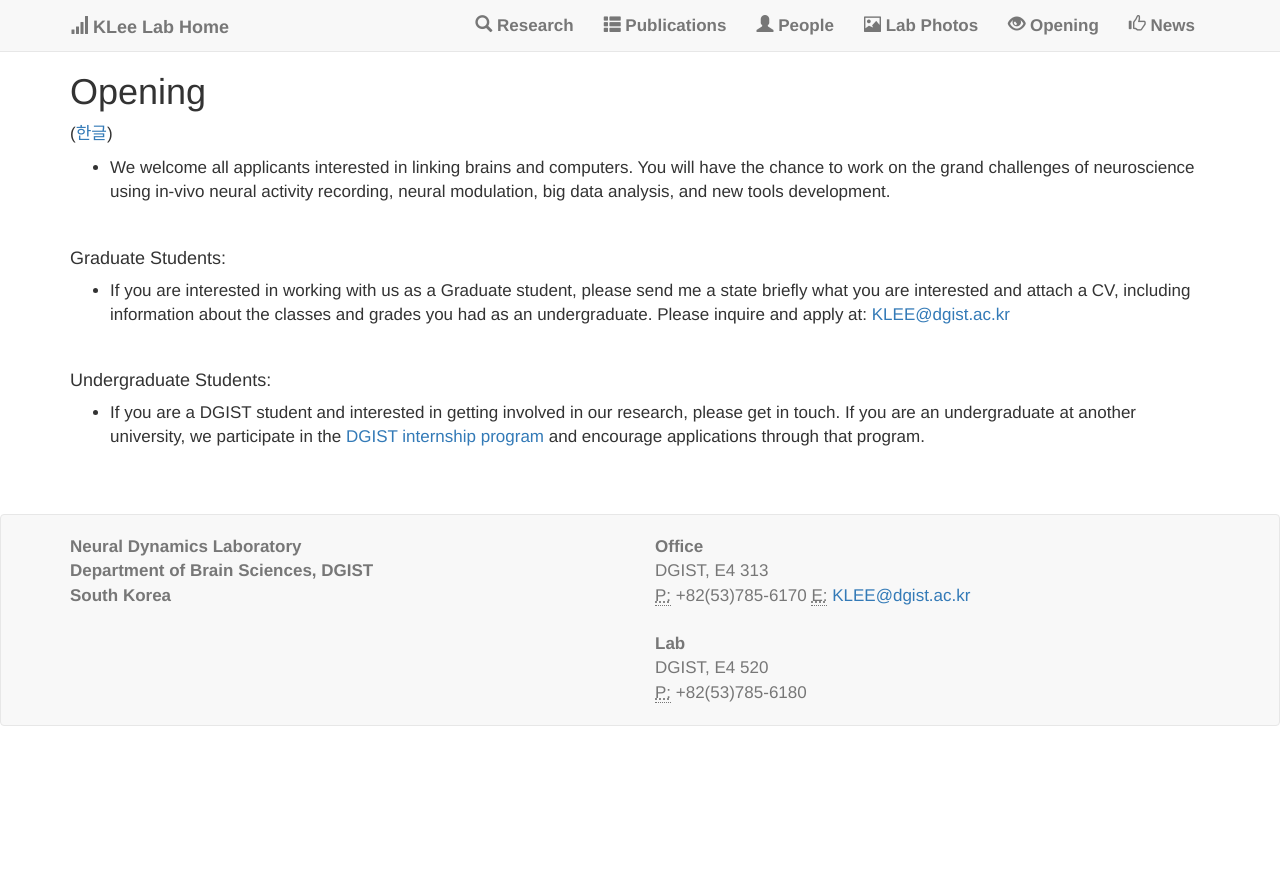
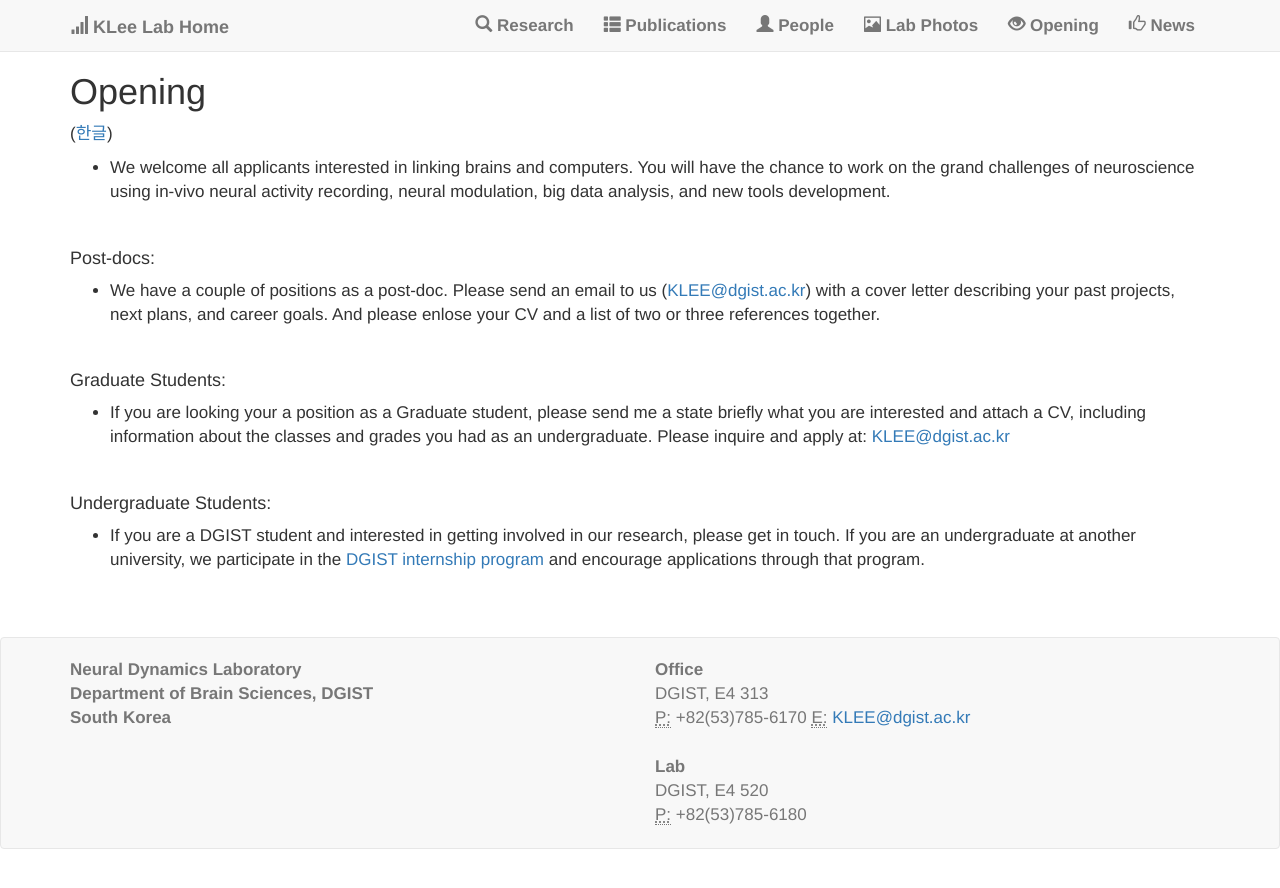
Before and after one commit to kleelab/kleelab.github.io, a Jekyll site: the page built from joinus.html, in a window 1280 px wide. Shown: the top 888 px of the page. Built offline with Jekyll 4.4.1, drawn with Linux system fonts in a browser that asks for light colours; nearby versions of some CDN libraries; a style sheet for code colours, icons or effects is not loaded.

Commit message:
Update joinus.html

```diff
--- a/joinus.html
+++ b/joinus.html
@@ -10,11 +10,17 @@ layout: default
      <li> We welcome all applicants interested in linking brains and computers. You will have the chance to work on the grand challenges of neuroscience using in-vivo neural activity recording, neural modulation, big data analysis, and new tools development. </p>
      </ul>
 <br>
+      <h4>Post-docs:</h4>
+       <p>
+       <ul>
+      <li> We have a couple of positions as a post-doc. Please send an email to us (<a href="mailto:KLEE@dgist.ac.kr">KLEE@dgist.ac.kr</a>) with a cover letter describing your past projects, next plans, and career goals. And please enlose your CV and a list of two or three references together.
+      </ul>
+<br>
 
         <h4>Graduate Students:</h4>
        <p>
        <ul>
-     <li> If you are interested in working with us as a Graduate student, please send me a state briefly what you are interested and attach a CV, including information about the classes and grades you had as an undergraduate. Please inquire and apply at:  <a href="mailto:KLEE@dgist.ac.kr">KLEE@dgist.ac.kr</a> </p>
+     <li> If you are looking your a position as a Graduate student, please send me a state briefly what you are interested and attach a CV, including information about the classes and grades you had as an undergraduate. Please inquire and apply at:  <a href="mailto:KLEE@dgist.ac.kr">KLEE@dgist.ac.kr</a> </p>
       </ul>
 <br>
 
```
